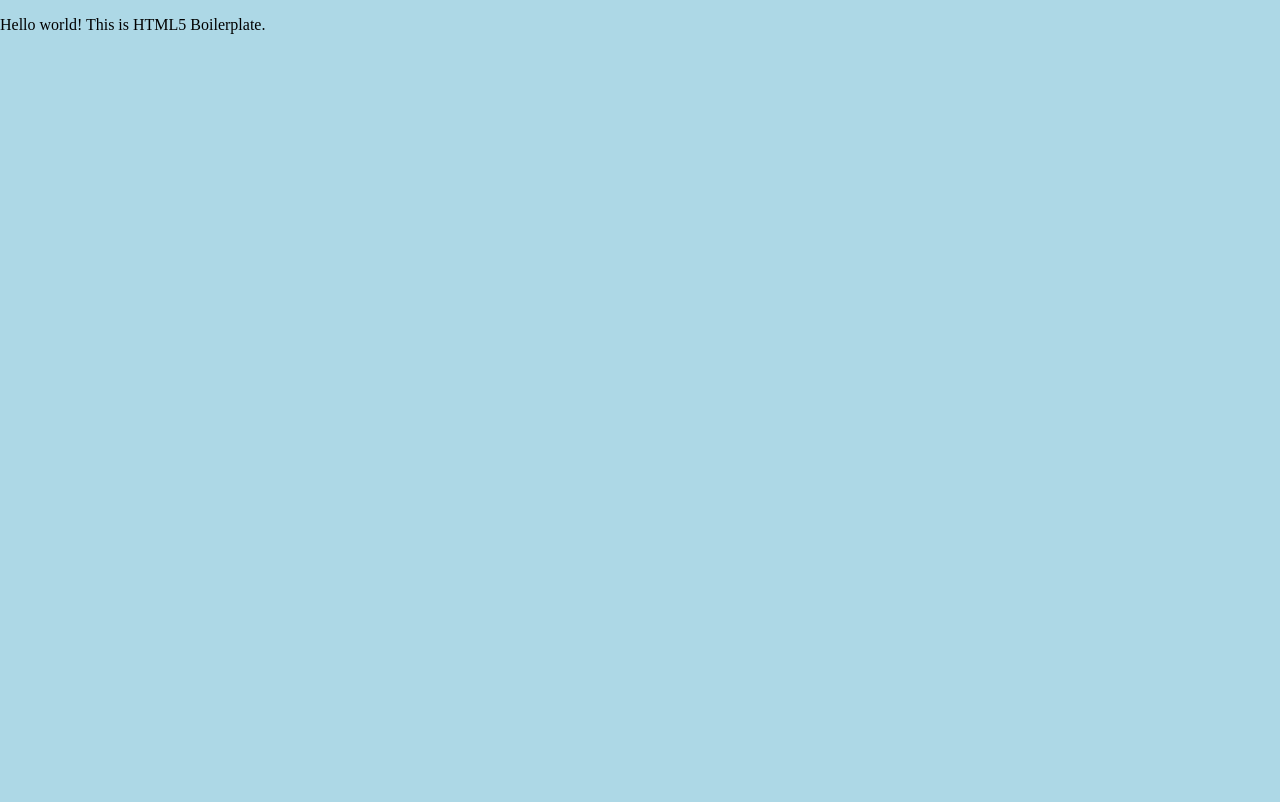
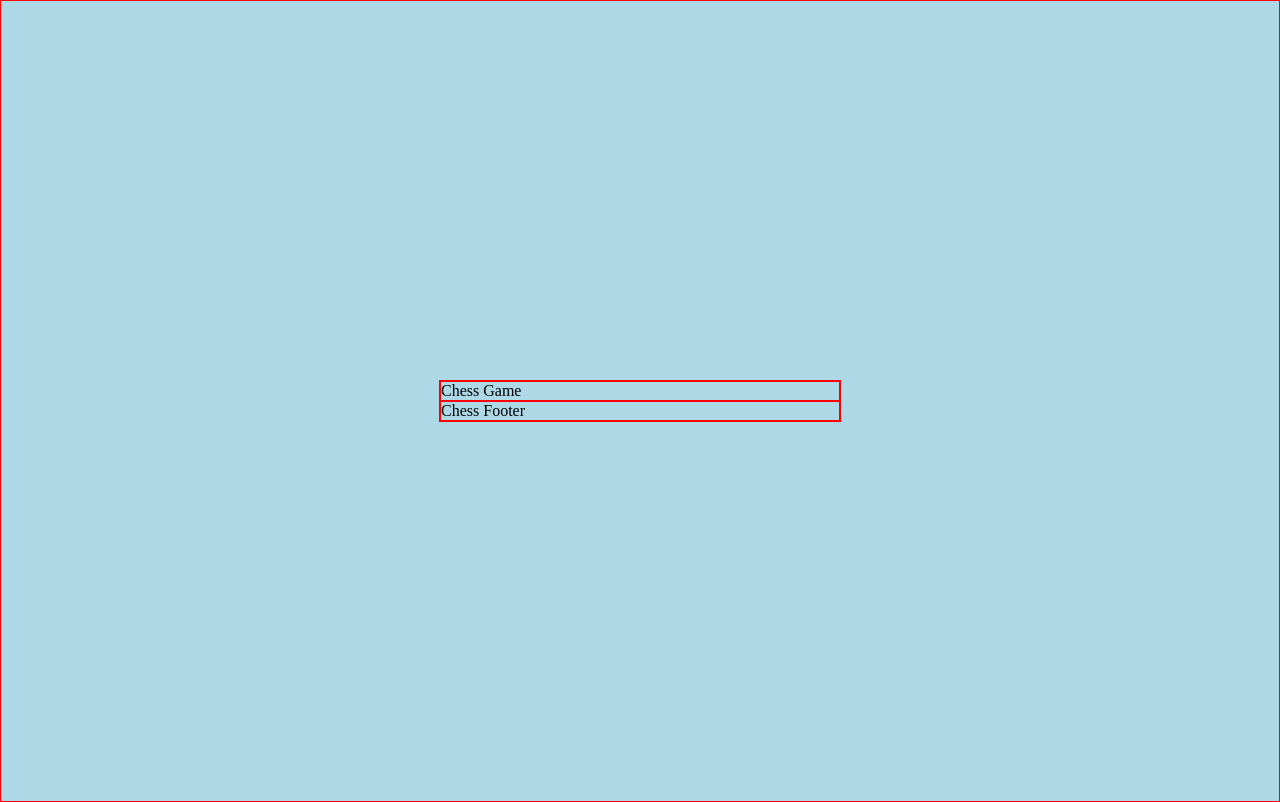
Before and after one commit to mvsumner/chessgame, a website built with webpack: page src/index.html in a window 1280 px wide. Built offline with nearby package versions, Linux system fonts and the light colour scheme.

Commit message:
set up html board and css, setup init board function

```diff
--- a/src/index.html
+++ b/src/index.html
@@ -16,7 +16,14 @@
             <p class="browserupgrade">You are using an <strong>outdated</strong> browser. Please <a href="https://browsehappy.com/">upgrade your browser</a> to improve your experience and security.</p>
         <![endif]-->
 
-        <!-- Add your site or application content here -->
-        <p>Hello world! This is HTML5 Boilerplate.</p>
+        <div class="chess-game">
+            <div class="chess-header">
+                Chess Game
+            </div>
+            <div id="chess-board"></div>
+            <div class="chess-footer">
+                Chess Footer
+            </div>
+        </div>
     </body>
 </html>
--- a/src/index.js
+++ b/src/index.js
@@ -1,3 +1,5 @@
-console.log('loaded!');
+import initBoard from './js/initBoard.js';
 
 import './sass/index.scss';
+
+initBoard();
--- /dev/null
+++ b/src/js/initBoard.js
@@ -0,0 +1,10 @@
+function initBoard () {
+    console.log('initBoard');
+
+    for(let i = 0;i < 8;i++) {
+        const row = document.createElement('div');
+    }
+
+}
+
+export default initBoard;
--- a/src/sass/chessgame.scss
+++ b/src/sass/chessgame.scss
@@ -1,3 +1,27 @@
+html, body {
+    height: 100%;
+}
+
 body {
+
+    display: flex;
+    justify-content: center;
+    align-items: center;
     background: lightblue;
+    border: 1px solid red;
 }
+
+.chess-header {
+    border: 1px solid red;
+}
+
+.chess-game {
+    position: relative;
+    max-width: 400px;
+   width: 100%;
+    border: 1px solid red;
+}
+
+.chess-footer {
+    border: 1px solid red;
+}
```
